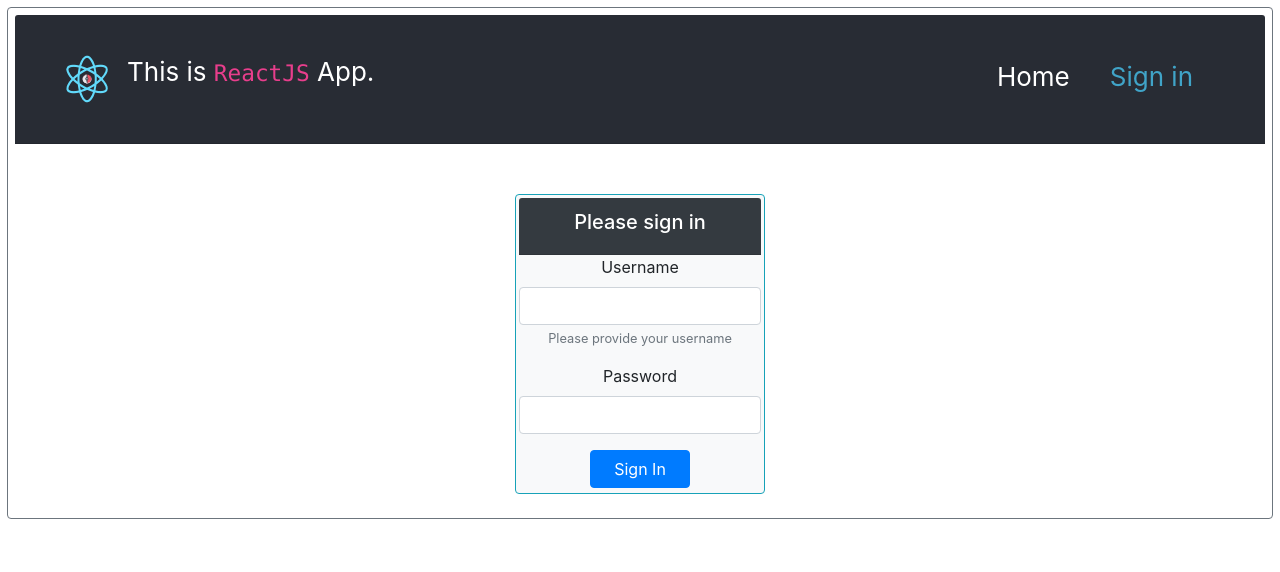
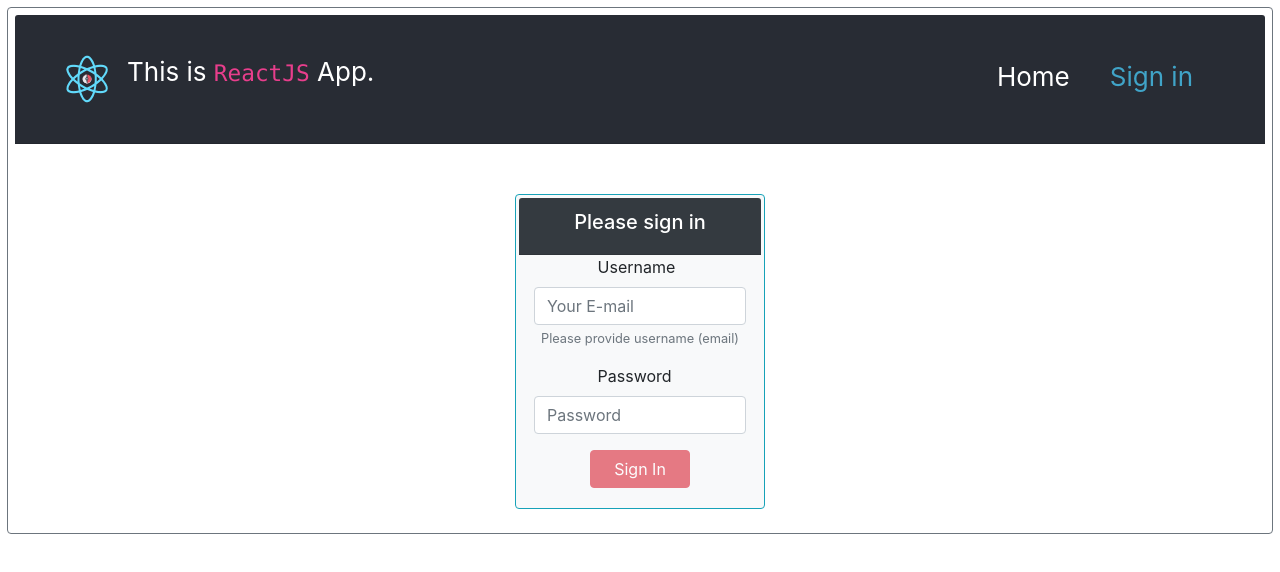
Before and after one commit to DHetsikau/dhetsikau-reactjs, a React (Create React App) app: page /signin in a window 1280 px wide. Shown: the top 572 px of the page. Built offline with nearby package versions, Linux system fonts and the light colour scheme; no server answers.

Commit message:
ReactJS - task12 - Adding custom input & validations for login form

```diff
--- /dev/null
+++ b/src/common/components/EnhInput/index.css
@@ -0,0 +1,19 @@
+.iconedLabel {
+  display: flex;
+  margin-left: auto;
+  margin-right: auto;
+  text-align: center;
+  width: 40%;
+}
+
+.iconPos {
+    margin: 5px;
+}
+
+.iconInvalid {
+  color: #dc3545;
+}
+
+.iconValid {
+  color: #5cb85c;
+}
--- /dev/null
+++ b/src/common/components/EnhInput/index.js
@@ -0,0 +1,33 @@
+import React from 'react';
+import './index.css';
+
+import { GiPokecog } from 'react-icons/gi';
+
+const EnhInput = props => {
+  return (
+    <div className="container">
+      <div className="form-group">
+        <div className="iconedLabel">
+          <label htmlFor={props.labelFor}>{props.labelValue} </label>
+          <span>
+            {props.touched && props.shouldValidate &&
+              <GiPokecog
+                className={"iconPos " + (props.invalid ? "iconInvalid" : "iconValid")}
+                title={props.invalid ? props.validationDescription : "Valid"}/>}
+          </span>
+        </div>
+        <input
+          className="form-control"
+          id={props.labelFor}
+          type={props.elementType}
+          placeholder={props.elementConfig.placeholder}
+          aria-describedby={props.descriptionId}
+          onChange={props.changed}/>
+        {props.description &&
+          <small id={props.descriptionId} className="form-text text-muted">{props.description}</small>}
+      </div>
+    </div>
+  );
+}
+
+export default EnhInput;
--- /dev/null
+++ b/src/common/utils/validationRules.js
@@ -0,0 +1,19 @@
+//Inspired by react-final-form validation tips...
+
+//Field value is required - mandatory for filling in.
+export const required = value => value.trim !== '';
+
+//Field value should be email-formatted, i.e. have @ and . symbols and some other characters at both sides of them.
+export const isEmail = value =>
+  /[a-z0-9!#$%&'*+/=?^_`{|}~-]+(?:\.[a-z0-9!#$%&'*+/=?^_`{|}~-]+)*@(?:[a-z0-9](?:[a-z0-9-]*[a-z0-9])?\.)+[a-z0-9](?:[a-z0-9-]*[a-z0-9])?/
+    .test(value);
+
+//Field value should have length equal to 'num' or above characters.
+export const minLength = num => value => value.length >= num;
+
+//Field should have at least 1 letter character and 1 number.
+export const mustHaveCharsAndNumbers = value => /^(?=.*[A-Za-z])(?=.*\d)[A-Za-z\d]/.test(value);
+
+//Reduces multiple validators results for the single field
+export const composeValidators = (value, [...validators]) =>
+  validators.reduce((prev, validator) => prev && validator(value), true);
--- a/src/components/Layout/SignIn/index.css
+++ b/src/components/Layout/SignIn/index.css
@@ -1,8 +1,8 @@
-.sitem {
+.form-item {
   margin: 50px;
   padding: 3px;
   width: 250px;
-  height: 300px;
+  height: 315px;
   display:block;
   margin-left: auto;
   margin-right: auto;
--- a/src/components/Layout/SignIn/index.js
+++ b/src/components/Layout/SignIn/index.js
@@ -1,25 +1,123 @@
-import React from 'react';
+import React, { useState } from 'react';
 import './index.css';
 
-const SignIn = () =>
+import EnhInput from '../../../common/components/EnhInput';
+import * as validationRules from '../../../common/utils/validationRules';
+
+const SignIn = () => {
+  const [signInForm, setSignInForm] = useState({
+    userName: {
+      labelFor: 'InputEmail',
+      labelValue: 'Username',
+      elementType: 'input',
+      elementConfig: {
+        type: 'email',
+        placeholder: 'Your E-mail'
+      },
+      descriptionId: "emailHelp",
+      description: "Please provide username (email)",
+      value: '',
+      validation: [
+        validationRules.required,
+        validationRules.isEmail,
+      ],
+      validationDescription: 'Should be non-blank, formatted as E-mail (john.doe@gmail.com)',
+      valid: false,
+      touched: false,
+    },
+    password: {
+      labelFor: 'InputPassword',
+      labelValue: 'Password',
+      elementType: 'password',
+      elementConfig: {
+        type: 'password',
+        placeholder: 'Password'
+      },
+      value: '',
+      validation: [
+          validationRules.required,
+          validationRules.minLength(8),
+          validationRules.mustHaveCharsAndNumbers,
+      ],
+      validationDescription: 'Should be non-blank, at least 8 character long, include numbers and letters',
+      valid: false,
+      touched: false,
+    }
+  });
+
+  const [formIsValid, setFormIsValid] = React.useState(false);
+
+  const formElementsArray = [];
+
+  for (let key in signInForm) {
+    formElementsArray.push({
+      id: key,
+      config: signInForm[key],
+    });
+  }
+
+  const signInHandler = event => {
+    event.preventDefault();
+    const formData = {};
+    for (let formElementIdentifier in signInForm) {
+      formData[formElementIdentifier] = signInForm[formElementIdentifier].value;
+    }
+    console.log(formData);
+  };
+
+  const inputChangeHandler = (event, inputIdentifier) => {
+    const updatedSignInForm = {...signInForm};
+        const updatedSignInElement = { ...updatedSignInForm[inputIdentifier] };
+
+        updatedSignInElement.value = event.target.value;
+        updatedSignInElement.valid = validationRules.composeValidators(
+          updatedSignInElement.value,
+          updatedSignInElement.validation
+          );
+        updatedSignInElement.touched = true;
+        updatedSignInForm[inputIdentifier] = updatedSignInElement;
+
+        let validForm = true;
+        for (let inputId in updatedSignInForm) {
+            validForm = updatedSignInForm[inputId].valid && validForm;
+        }
+        setFormIsValid(validForm);
+        setSignInForm(updatedSignInForm);
+  };
+
+  return (
     <React.Fragment>
-    <div className={"sitem container card bg-light mb-4 border-info"}>
+      <div className={"form-item container card bg-light mb-4 border-info"}>
         <div className={"card-header text-white bg-dark"}>
           <h5>Please sign in</h5>
         </div>
-     <form>
-       <div class="form-group">
-         <label for="InputEmail">Username</label>
-         <input type="username" class="form-control" id="InputEmail" aria-describedby="emailHelp"/>
-         <small id="emailHelp" class="form-text text-muted">Please provide your username</small>
-        </div>
-       <div class="form-group">
-         <label for="InputPassword">Password</label>
-         <input type="password" class="form-control" id="InputPassword"/>
-       </div>
-       <button type="submit" class="btn btn-primary w-60">Sign In</button>
+        <form onSubmit={signInHandler}>
+          {formElementsArray.map(formElement => (
+            <EnhInput
+              key={formElement.id}
+              labelFor= {formElement.config.labelFor}
+              labelValue= {formElement.config.labelValue}
+              elementType={formElement.config.elementType}
+              elementConfig={formElement.config.elementConfig}
+              descriptionId={formElement.config.descriptionId}
+              description={formElement.config.description}
+              value={formElement.config.value}
+              invalid={!formElement.config.valid}
+              validationDescription={formElement.config.validationDescription}
+              shouldValidate={formElement.config.validation.length}
+              touched={formElement.config.touched}
+              changed={(event) => inputChangeHandler(event, formElement.id)}
+            />
+          ))}
+          <button
+            type="submit"
+            className={"btn w-60 " + (formIsValid ? "btn-success" : "btn-danger")}
+            disabled={!formIsValid}>
+            Sign In
+          </button>
         </form>
       </div>
     </React.Fragment>
+  )}
 
 export default SignIn;
```
Also changed, not shown: src/components/Layout/ReactHeader/NavBar/index.js (line endings or trailing spaces). Lines whose indentation alone changed are shown as unchanged.
